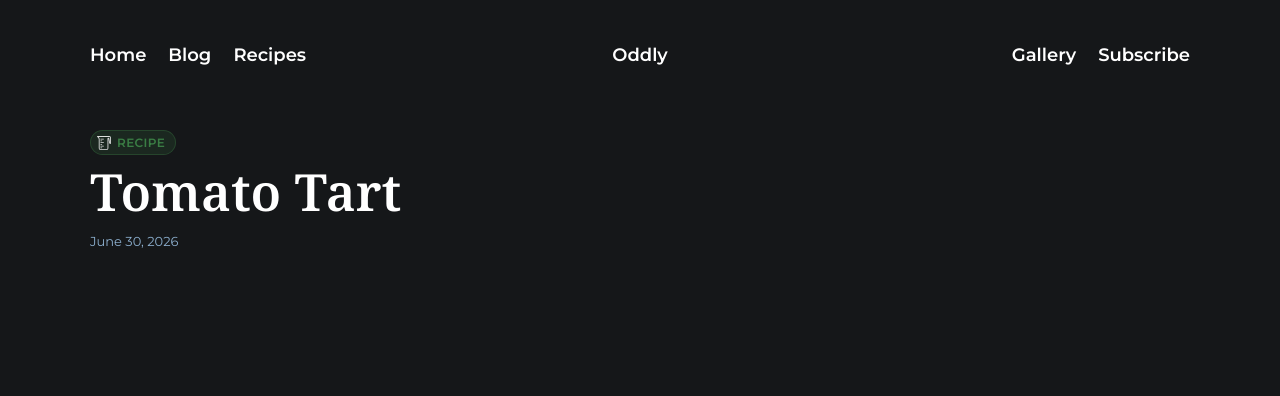
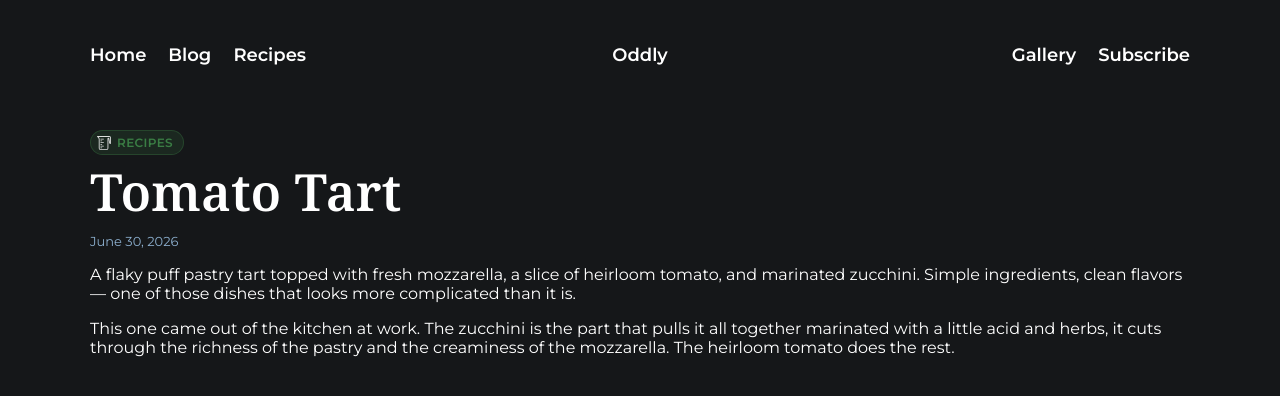
Before and after one commit to Oddly-Augmented/oddly-augmented.github.io, a Jekyll site: the page built from _posts/2026-06-27-Tomato-Tart.md, in a window 1280 px wide. Shown: the top 396 px of the page. Built offline with Jekyll 4.4.1, drawn with Linux system fonts in a browser that asks for light colours.

Commit message:
Upade tomato tart post

```diff
--- a/_posts/2026-06-27-Tomato-Tart.md
+++ b/_posts/2026-06-27-Tomato-Tart.md
@@ -1,8 +1,13 @@
 ---
 layout: post
 title: "Tomato Tart"
-category: Recipe
 date: 2026-06-30
-image: /images/Tomato Tart.jpg
+category: Recipes
+image: /images/Tomato-Tart.jpg
 card_style: auto
+excerpt: "A flaky puff pastry tart topped with fresh mozzarella, heirloom tomato, and marinated zucchini."
 ---
+
+A flaky puff pastry tart topped with fresh mozzarella, a slice of heirloom tomato, and marinated zucchini. Simple ingredients, clean flavors — one of those dishes that looks more complicated than it is.
+
+This one came out of the kitchen at work. The zucchini is the part that pulls it all together marinated with a little acid and herbs, it cuts through the richness of the pastry and the creaminess of the mozzarella. The heirloom tomato does the rest.
```
